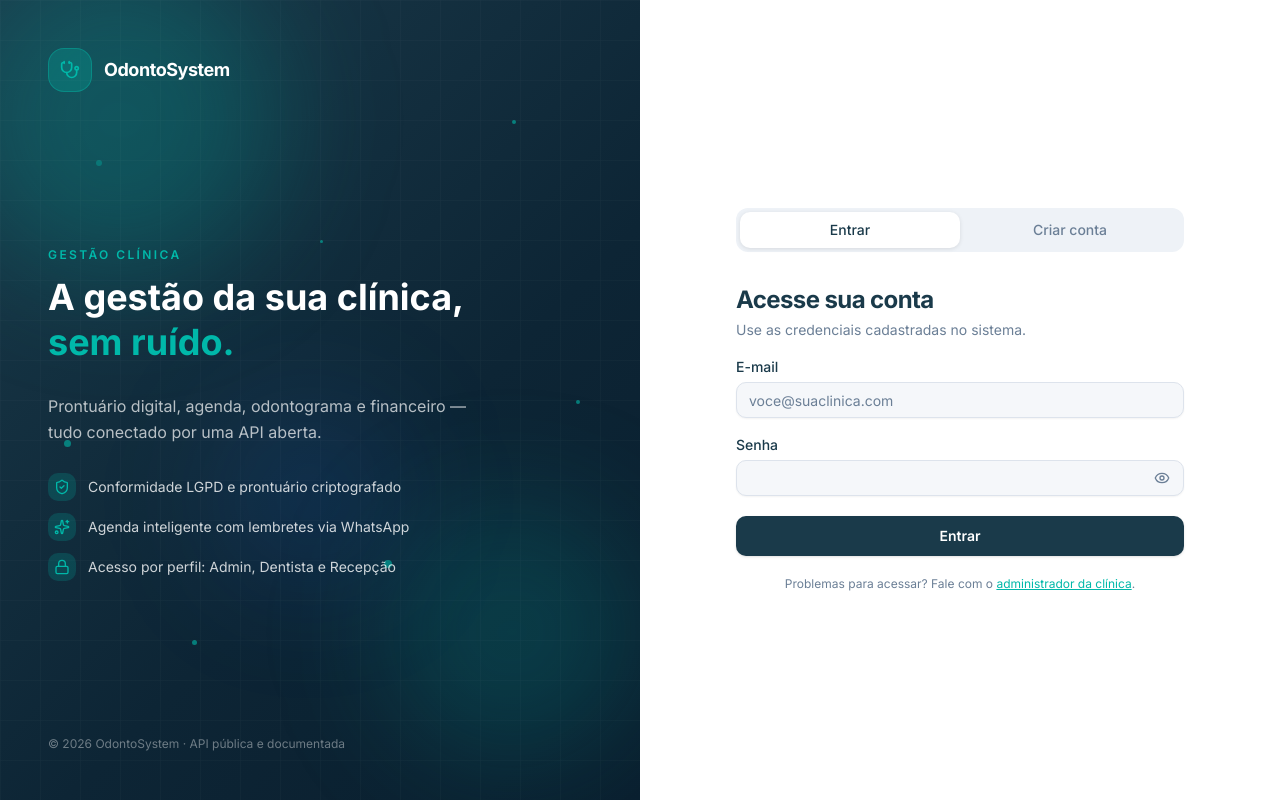
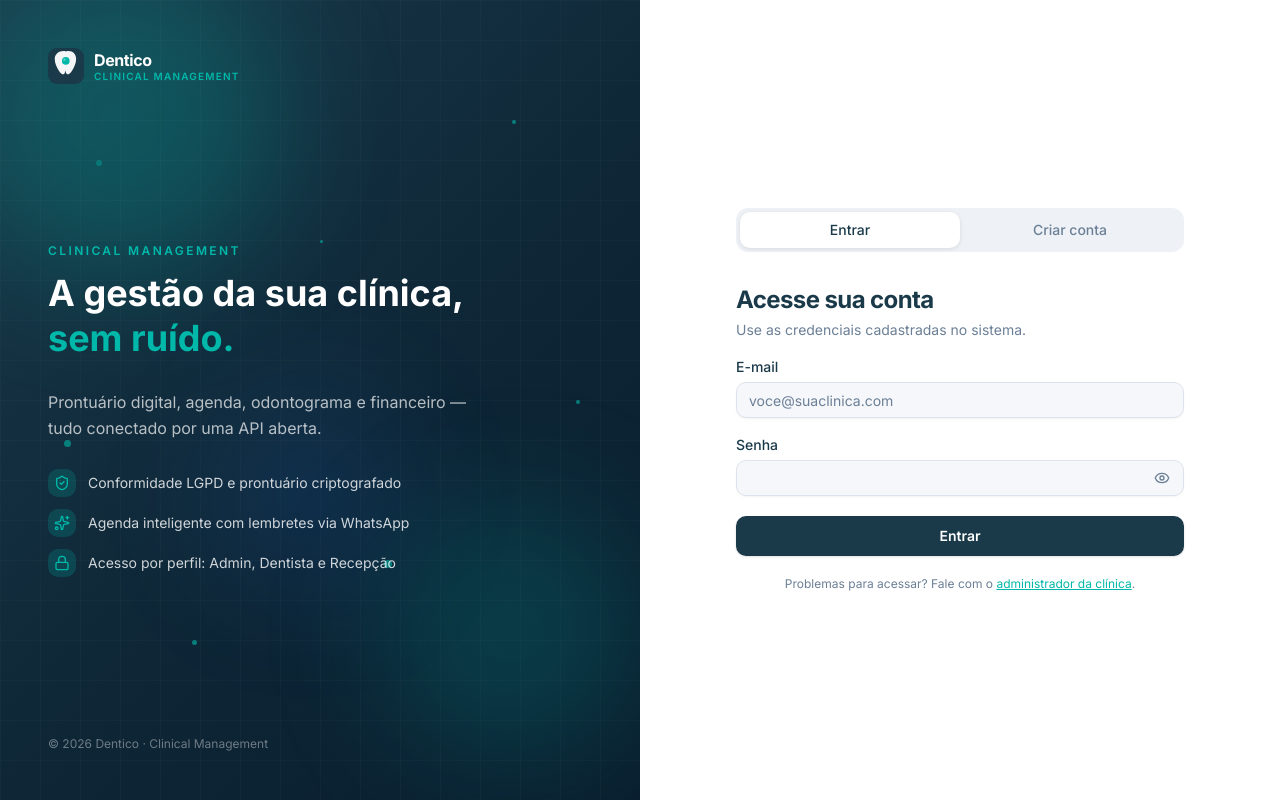
Before and after one commit to mendesx5/odonto-system-web, a React (Vite) app: page /auth in a window 1280 px wide. Built offline with nearby package versions, Linux system fonts and the light colour scheme; no server answers.

Commit message:
atualização para Logo

```diff
--- /dev/null
+++ b/src/components/dentico-logo.tsx
@@ -0,0 +1,120 @@
+/**
+ * DenticoLogo — sistema de identidade visual Dentico Clinical Management
+ *
+ * Variações:
+ *  - "horizontal" → ícone + nome + subtítulo (sidebar / topbar)
+ *  - "icon"       → apenas o ícone quadrado (favicon-like, avatar)
+ *  - "dark"       → horizontal sobre fundo escuro (paleta invertida)
+ */
+
+type LogoVariant = "horizontal" | "icon" | "dark";
+
+interface DenticoLogoProps {
+  variant?: LogoVariant;
+  /** Largura do ícone quadrado em px. O texto escala proporcionalmente. */
+  iconSize?: number;
+  className?: string;
+}
+
+export function DenticoLogo({
+  variant = "horizontal",
+  iconSize = 32,
+  className = "",
+}: DenticoLogoProps) {
+  if (variant === "icon") {
+    return <DenticoIcon size={iconSize} className={className} />;
+  }
+  return (
+    <DenticoHorizontal
+      dark={variant === "dark"}
+      iconSize={iconSize}
+      className={className}
+    />
+  );
+}
+
+/* ── Ícone quadrado (favicon / avatar) ──────────────────────────────────── */
+function DenticoIcon({ size, className }: { size: number; className?: string }) {
+  const r = Math.round(size * 0.22); // border-radius proporcional
+  return (
+    <svg
+      width={size}
+      height={size}
+      viewBox="0 0 32 32"
+      fill="none"
+      xmlns="http://www.w3.org/2000/svg"
+      aria-label="Dentico"
+      className={className}
+      style={{ flexShrink: 0 }}
+    >
+      {/* Fundo */}
+      <rect width="32" height="32" rx={r} fill="#1a3a4a" />
+      {/* Dente branco */}
+      <path
+        d="M16 3C10.5 1.8 6 5.2 6 9.8c0 3.6 1.8 7.8 3.8 10.6 1.2 1.8 2.6 3 4 3 .7 0 1.3-1.2 1.7-3.4.4 2.2 1 3.4 1.7 3.4 1.4 0 2.8-1.2 4-3C23.2 17.6 25 13.4 25 9.8 25 5.2 21.5 1.8 16 3Z"
+        fill="white"
+        opacity="0.95"
+      />
+      {/* Ponto teal */}
+      <circle cx="15.8" cy="11.5" r="3.4" fill="#00b8a9" />
+      {/* Brilho interno */}
+      <circle cx="14.6" cy="10.4" r="1.1" fill="white" opacity="0.35" />
+    </svg>
+  );
+}
+
+/* ── Logo horizontal (sidebar) ──────────────────────────────────────────── */
+function DenticoHorizontal({
+  dark,
+  iconSize,
+  className,
+}: {
+  dark: boolean;
+  iconSize: number;
+  className?: string;
+}) {
+  const nameColor  = dark ? "#ffffff" : "#1a3a4a";
+  const subColor   = "#00b8a9";
+
+  const nameFontSize = Math.round(iconSize * 0.44);   // ~14px para iconSize=32
+  const subFontSize  = Math.round(iconSize * 0.28);   // ~9px
+
+  return (
+    <div
+      className={`flex items-center gap-2.5 ${className}`}
+      style={{ minWidth: 0 }}
+    >
+      {/* Ícone */}
+      <DenticoIcon size={iconSize} />
+
+      {/* Texto */}
+      <div style={{ minWidth: 0, lineHeight: 1 }}>
+        <p
+          style={{
+            fontSize: nameFontSize,
+            fontWeight: 700,
+            color: nameColor,
+            letterSpacing: "-0.4px",
+            lineHeight: 1,
+            whiteSpace: "nowrap",
+          }}
+        >
+          Dentico
+        </p>
+        <p
+          style={{
+            fontSize: subFontSize,
+            fontWeight: 600,
+            color: subColor,
+            letterSpacing: "0.12em",
+            textTransform: "uppercase",
+            marginTop: 3,
+            whiteSpace: "nowrap",
+          }}
+        >
+          Clinical Management
+        </p>
+      </div>
+    </div>
+  );
+}
--- a/src/lib/api.ts
+++ b/src/lib/api.ts
@@ -1,4 +1,4 @@
-// Cliente HTTP central — OdontoSystem
+// Cliente HTTP central — Dentico Clinical Management
 // Context-path do backend: /api/v1
 
 export const API_BASE =
--- a/src/routes/_authenticated.settings.tsx
+++ b/src/routes/_authenticated.settings.tsx
@@ -83,7 +83,7 @@ function SettingsPage() {
       <header>
         <h1 className="text-xl sm:text-2xl font-bold">Configurações</h1>
         <p className="text-sm text-muted-foreground">
-          Personalize sua experiência no OdontoSystem.
+          Personalize sua experiência no Dentico.
         </p>
       </header>
 
@@ -217,7 +217,7 @@ function SettingsPage() {
       <SectionCard
         icon={<Info className="size-4" />}
         iconBg="bg-gray-100 text-gray-600"
-        title="Sobre o OdontoSystem"
+        title="Sobre o Dentico"
         description="Informações da versão e links úteis."
       >
         <dl className="grid sm:grid-cols-2 gap-3 text-sm">
--- a/src/routes/_authenticated.tsx
+++ b/src/routes/_authenticated.tsx
@@ -15,6 +15,7 @@ import {
   DropdownMenuSeparator, DropdownMenuTrigger,
 } from "@/components/ui/dropdown-menu";
 import { Loader2 } from "lucide-react";
+import { DenticoLogo } from "@/components/dentico-logo";
 import { useState, useEffect } from "react";
 
 export const Route = createFileRoute("/_authenticated")({
@@ -145,14 +146,8 @@ function AppShell() {
           DESKTOP SIDEBAR
           ══════════════════════════════════════════════ */}
       <aside className="hidden lg:flex flex-col w-56 xl:w-64 shrink-0 bg-card border-r h-screen sticky top-0">
-        <div className="h-14 flex items-center gap-2.5 px-4 border-b shrink-0">
-          <div className="size-8 rounded-lg bg-primary text-primary-foreground grid place-items-center shrink-0">
-            <Stethoscope className="size-4" />
-          </div>
-          <div>
-            <p className="text-sm font-bold leading-none">OdontoSystem</p>
-            <p className="text-[10px] uppercase tracking-wider text-muted-foreground mt-0.5">Gestão clínica</p>
-          </div>
+        <div className="h-14 flex items-center px-4 border-b shrink-0">
+          <DenticoLogo variant="horizontal" iconSize={32} />
         </div>
 
         <NavContent />
@@ -180,13 +175,8 @@ function AppShell() {
         `}
       >
         <div className="h-14 flex items-center gap-2.5 px-4 border-b shrink-0">
-          <div className="size-8 rounded-lg bg-primary text-primary-foreground grid place-items-center shrink-0">
-            <Stethoscope className="size-4" />
-          </div>
-          <div className="flex-1">
-            <p className="text-sm font-bold leading-none">OdontoSystem</p>
-            <p className="text-[10px] uppercase tracking-wider text-muted-foreground mt-0.5">Gestão clínica</p>
-          </div>
+          <DenticoLogo variant="horizontal" iconSize={32} />
+          <div className="flex-1" />
           <button
             className="p-1.5 rounded-md hover:bg-muted transition-colors"
             onClick={() => setMobileOpen(false)}
@@ -330,7 +320,7 @@ function TopBar({ onMenuClick }: { onMenuClick: () => void }) {
       </button>
 
       <h1 className="text-sm font-semibold truncate flex-1">
-        {current?.label ?? "OdontoSystem"}
+        {current?.label ?? "Dentico"}
       </h1>
 
       {user && (
--- a/src/routes/auth.tsx
+++ b/src/routes/auth.tsx
@@ -8,6 +8,7 @@ import { Card } from "@/components/ui/card";
 import { ApiError, API_BASE } from "@/lib/api";
 import { toast } from "sonner";
 import { Stethoscope, Loader2, Eye, EyeOff, ShieldCheck, Sparkles, Lock } from "lucide-react";
+import { DenticoLogo } from "@/components/dentico-logo";
 
 export const Route = createFileRoute("/auth")({
   ssr: false,
@@ -112,17 +113,13 @@ function AuthPage() {
         {/* Conteúdo estático — sem transform de parallax */}
         <div className="relative z-10 flex flex-col justify-between p-12 w-full">
           <div className="flex items-center gap-3">
-            <div className="size-11 rounded-xl grid place-items-center"
-              style={{ background: "rgba(0,184,169,0.25)", border: "1px solid rgba(0,184,169,0.4)" }}>
-              <Stethoscope className="size-5 text-[#00b8a9]" />
-            </div>
-            <span className="text-lg font-bold tracking-tight">OdontoSystem</span>
+            <DenticoLogo variant="dark" iconSize={36} />
           </div>
 
           <div className="space-y-7 max-w-md">
             <div>
               <p className="text-xs font-semibold tracking-[0.2em] uppercase text-[#00b8a9] mb-3">
-                Gestão Clínica
+                Clinical Management
               </p>
               <h1 className="text-4xl font-bold leading-tight text-white">
                 A gestão da sua clínica,{" "}
@@ -140,7 +137,7 @@ function AuthPage() {
           </div>
 
           <p className="text-xs text-white/40">
-            © {new Date().getFullYear()} OdontoSystem · API pública e documentada
+            © {new Date().getFullYear()} Dentico · Clinical Management
           </p>
         </div>
       </aside>
@@ -149,12 +146,8 @@ function AuthPage() {
       <main className="flex items-center justify-center p-6 sm:p-10 bg-white">
         <div className="w-full max-w-md">
           {/* Logo mobile */}
-          <div className="lg:hidden flex items-center gap-2 mb-8">
-            <div className="size-9 rounded-lg grid place-items-center text-white"
-              style={{ background: "#1a3a4a" }}>
-              <Stethoscope className="size-4" />
-            </div>
-            <span className="text-base font-bold text-[#1a3a4a]">OdontoSystem</span>
+          <div className="lg:hidden mb-8">
+            <DenticoLogo variant="horizontal" iconSize={32} />
           </div>
 
           {/* Toggle */}
```
Also changed, not shown: public/favicon.svg.
